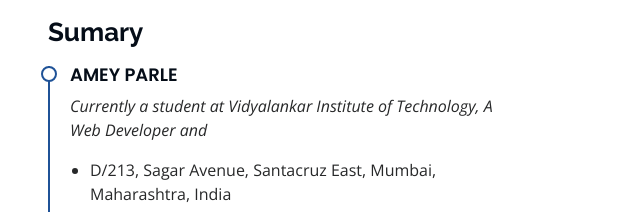
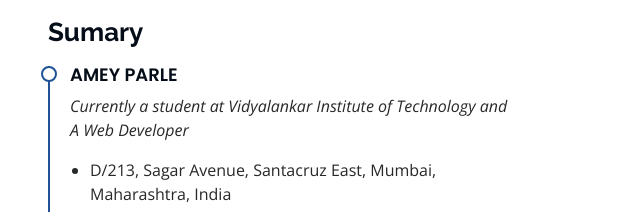
Before and after one commit to AmeyParle/AmeyParle.github.io, a plain HTML site: page index.html in a window 1280 px wide. Shown: the part 2088-2300 px from the top of the page, 264-904 px from the left. Drawn offline with nearby package versions, Linux system fonts and the light colour scheme.

Commit message:
Update index.html

```diff
--- a/index.html
+++ b/index.html
@@ -190,7 +190,7 @@
             <h3 class="resume-title">Sumary</h3>
             <div class="resume-item pb-0">
               <h4>Amey Parle</h4>
-              <p><em>Currently a student at Vidyalankar Institute of Technology, A Web Developer and </em></p>
+              <p><em>Currently a student at Vidyalankar Institute of Technology and A Web Developer </em></p>
               <ul>
                 <li>D/213, Sagar Avenue, Santacruz East, Mumbai, Maharashtra, India</li>
                 <li>+91 8104618525</li>
```
